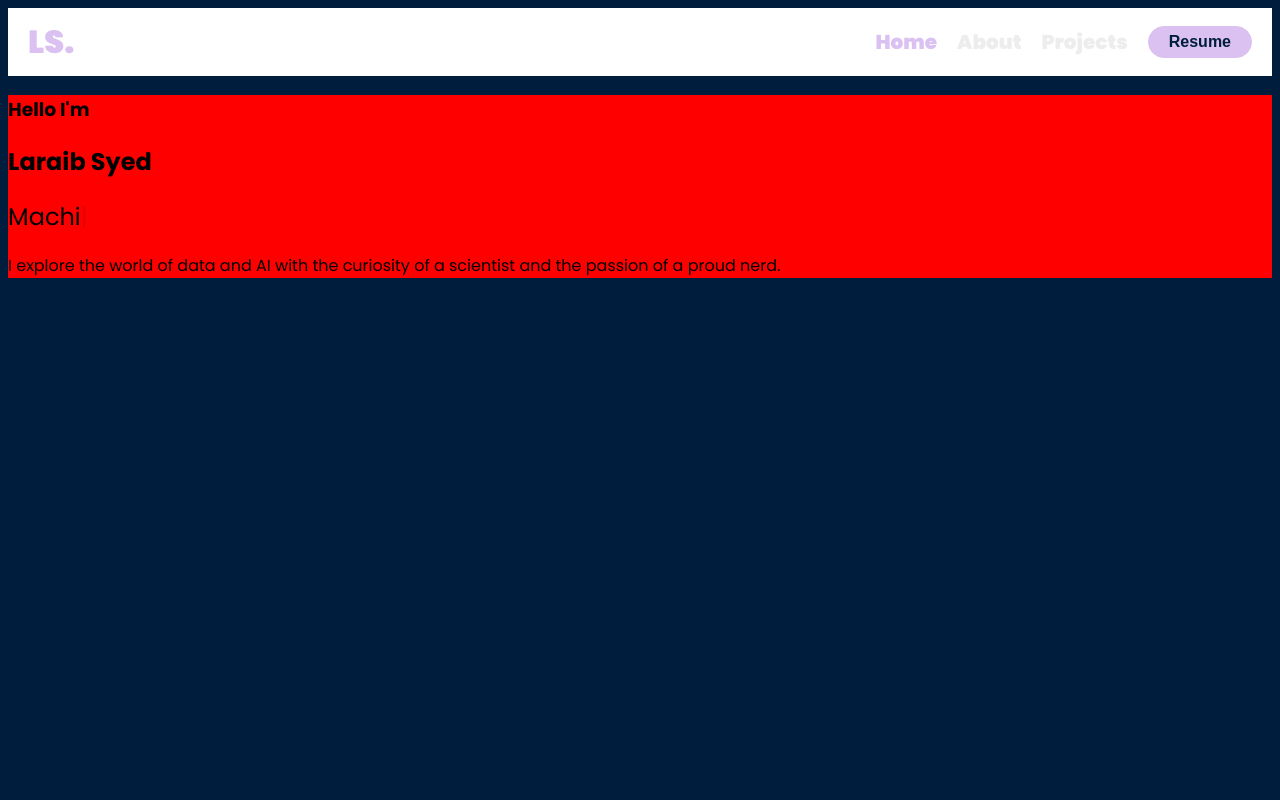
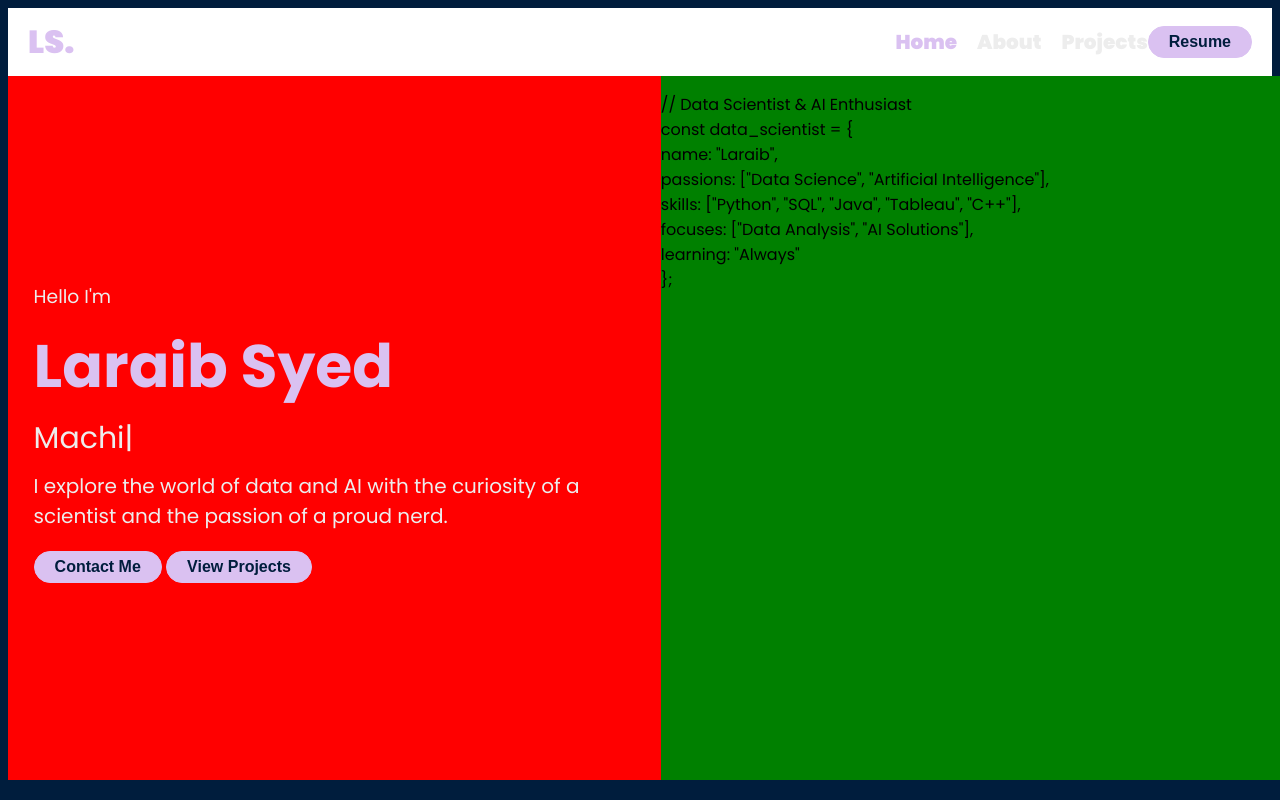
Before and after one commit to laraibsyed/Portfolio_Website, a plain HTML site: page index.html in a window 1280 px wide. Drawn offline with Linux system fonts and the light colour scheme.

Commit message:
fixed the left side 90%

```diff
--- a/index.html
+++ b/index.html
@@ -1,13 +1,17 @@
 <!DOCTYPE html>
 <html lang="en">
+
 <head>
     <meta charset="UTF-8">
     <meta name="viewport" content="width=device-width, initial-scale=1.0">
     <link rel="stylesheet" href="styles.css">
-    <link href="https://fonts.googleapis.com/css2?family=Poppins:ital,wght@0,100;0,200;0,300;0,400;0,500;0,600;0,700;0,800;0,900;1,100;1,200;1,300;1,400;1,500;1,600;1,700;1,800;1,900&display=swap" rel="stylesheet">
+    <link
+        href="https://fonts.googleapis.com/css2?family=Poppins:ital,wght@0,100;0,200;0,300;0,400;0,500;0,600;0,700;0,800;0,900;1,100;1,200;1,300;1,400;1,500;1,600;1,700;1,800;1,900&display=swap"
+        rel="stylesheet">
     <script src="index.js"></script>
     <title>Laraib Syed's Portfolio</title>
 </head>
+
 <body>
     <header>
         <h1 id="logo">LS.</h1>
@@ -21,14 +25,36 @@
         </nav>
     </header>
     <section id="home">
-        <div id="info">
-            <h3>Hello I'm</h3>
-            <h1>Laraib Syed</h1>
-            <h2 style="font-weight: normal;">
-                <span id="job"></span><span class="cursor">|</span>
-            </h2>
-            <p>I explore the world of data and AI with the curiosity of a scientist and the passion of a proud nerd.</p>
+        <div class="homepage">
+            <div id="info">
+                <div id="text">
+                    <h3 style="font-weight: normal;">Hello I'm</h3>
+                    <h1 style="font-size: 60px; color: #DAC1F1;">Laraib Syed</h1>
+                    <h2 style="font-weight: normal; font-size: 30px;">
+                        <span id="job"></span><span class="cursor">|</span>
+                    </h2>
+                    <p style="font-size: 20px; line-height: 1.5;">I explore the world of data and AI with the curiosity of a scientist and the passion of a proud
+                        nerd.</p>
+                </div>
+                <div class="button-group">
+                    <button>Contact Me</button>
+                    <button>View Projects</button>
+                </div>
+            </div>
+            <div id="graphic">
+                <div id="code">
+                    <p>// Data Scientist & AI Enthusiast <br>
+                        const data_scientist = { <br>
+                        name: "Laraib",<br>
+                        passions: ["Data Science", "Artificial Intelligence"],<br>
+                        skills: ["Python", "SQL", "Java", "Tableau", "C++"],<br>
+                        focuses: ["Data Analysis", "AI Solutions"],<br>
+                        learning: "Always"<br>
+                        };</p>
+                </div>
+            </div>
         </div>
     </section>
 </body>
+
 </html>
--- a/styles.css
+++ b/styles.css
@@ -27,7 +27,7 @@ header {
 nav {
     display: flex;
     align-items: center;
-    gap: 20px;
+    gap: 2w;
 }
 
 /* Nav links */
@@ -55,7 +55,7 @@ nav a:hover {
 }
 
 /* Button */
-nav button {
+button {
     background: #DAC1F1;
     border: 1px solid #DAC1F1;
     border-radius: 20px;
@@ -67,24 +67,47 @@ nav button {
     transition: 0.3s;
 }
 
-nav button:hover {
+button:hover {
     background: transparent;
     color: #DAC1F1;
 }
 
-#info {
-    background-color: red;
+/* #home{
+    display: flex;
+    width: 100vw;
+    height: 100vw;
 }
 
-.cursor {
-    animation: blink 0.9s infinite;
-    font-weight: normal;
+#info, #graphic{
+    flex: 1;
+    display: flex;
+} */
+
+.homepage {
+    display: flex;
+    width: 100vw;
+    height: 88vh;
+
+}
+
+/* Info section */
+#info {
+    flex: 1;
+    color: #EDEDED;
+    background-color: red;
+    padding-left: 2vw;
+    display: flex;
+    flex-direction: column;      /* stack text vertically */
+    justify-content: center;     /* vertical centering */
+    line-height: 0.5;
+}
+
+/* Graphic section */
+#graphic {
+    flex: 1;                     /* takes other half */
+    background-color: green;
 }
 
 @keyframes blink {
     50% { opacity: 0; }
 }
-
-#graphic{
-    background-color: green;
-}
```
